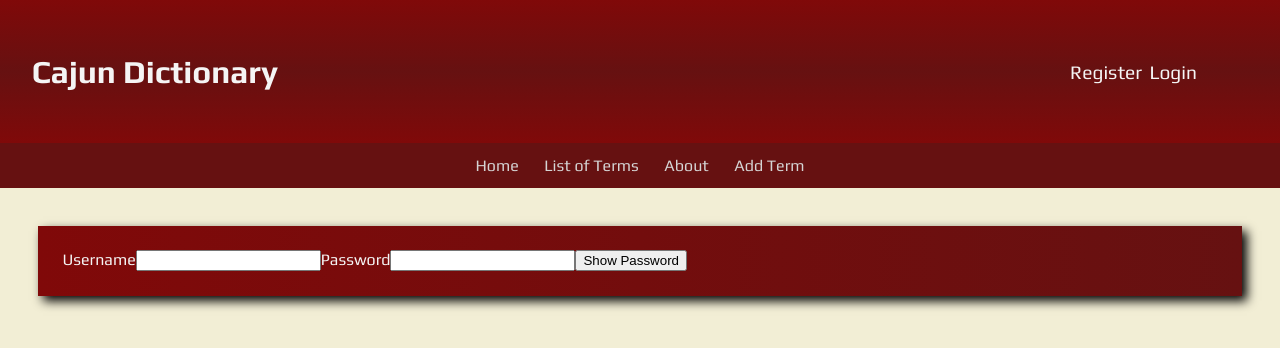
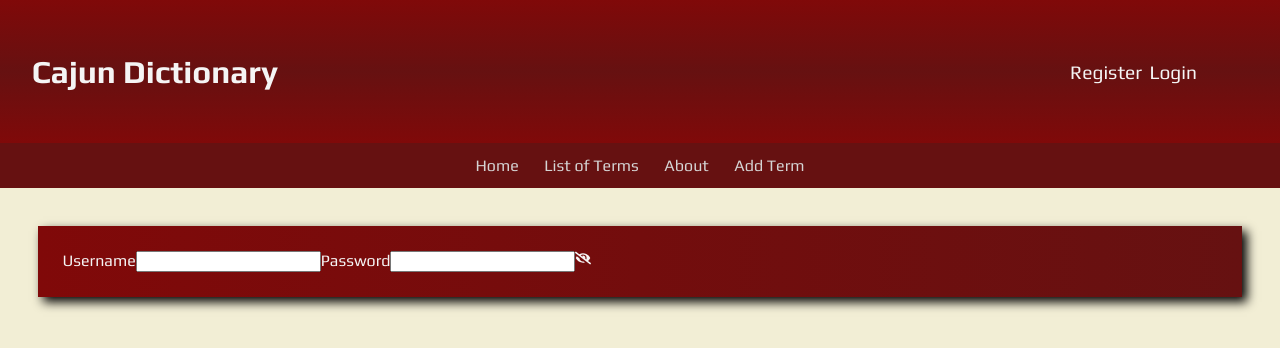
Before and after one commit to ctdupuis/cajun-dictionary, a Next.js app in the folder next-cajun-dictionary/: page /auth in a window 1280 px wide. Shown: the top 348 px of the page. Built offline with nearby package versions, Linux system fonts and the light colour scheme.

Commit message:
built PasswordEye component to handle toggling password visibility

```diff
--- /dev/null
+++ b/next-cajun-dictionary/components/ui/Icons/PasswordEye.jsx
@@ -0,0 +1,17 @@
+import React, { Fragment } from 'react';
+import { FaEye, FaEyeSlash } from 'react-icons/fa';
+
+export default function PasswordEye({ showPassword, handleClick }) {
+
+
+    return (
+        <Fragment>
+            {
+            showPassword === 'password' ?
+            <FaEyeSlash onClick={handleClick} />
+            :
+            <FaEye onClick={handleClick} />
+            }
+        </Fragment>
+    )
+}
--- a/next-cajun-dictionary/package.json
+++ b/next-cajun-dictionary/package.json
@@ -15,6 +15,7 @@
     "pg-hstore": "^2.3.4",
     "react": "18.0.0",
     "react-dom": "18.0.0",
+    "react-icons": "^4.3.1",
     "sequelize": "^6.17.0"
   },
   "devDependencies": {
--- a/next-cajun-dictionary/pages/auth/index.js
+++ b/next-cajun-dictionary/pages/auth/index.js
@@ -1,4 +1,5 @@
 import { useState } from "react";
+import PasswordEye from "../../components/ui/Icons/PasswordEye";
 
 export default function AuthForm(props) {
     const [form, setForm] = useState('login');
@@ -25,7 +26,7 @@ export default function AuthForm(props) {
 
                     <label htmlFor='password'>Password</label>
                     <input type={showPassword} name='password' />
-                    <button onClick={togglePasswordShow}>Show Password</button>
+                    <PasswordEye showPassword={showPassword} handleClick={togglePasswordShow} />
                 </form>
             </section>
         </div>
```
Also changed, not shown: 1 other file (tests, documents, lock files or other folders).
